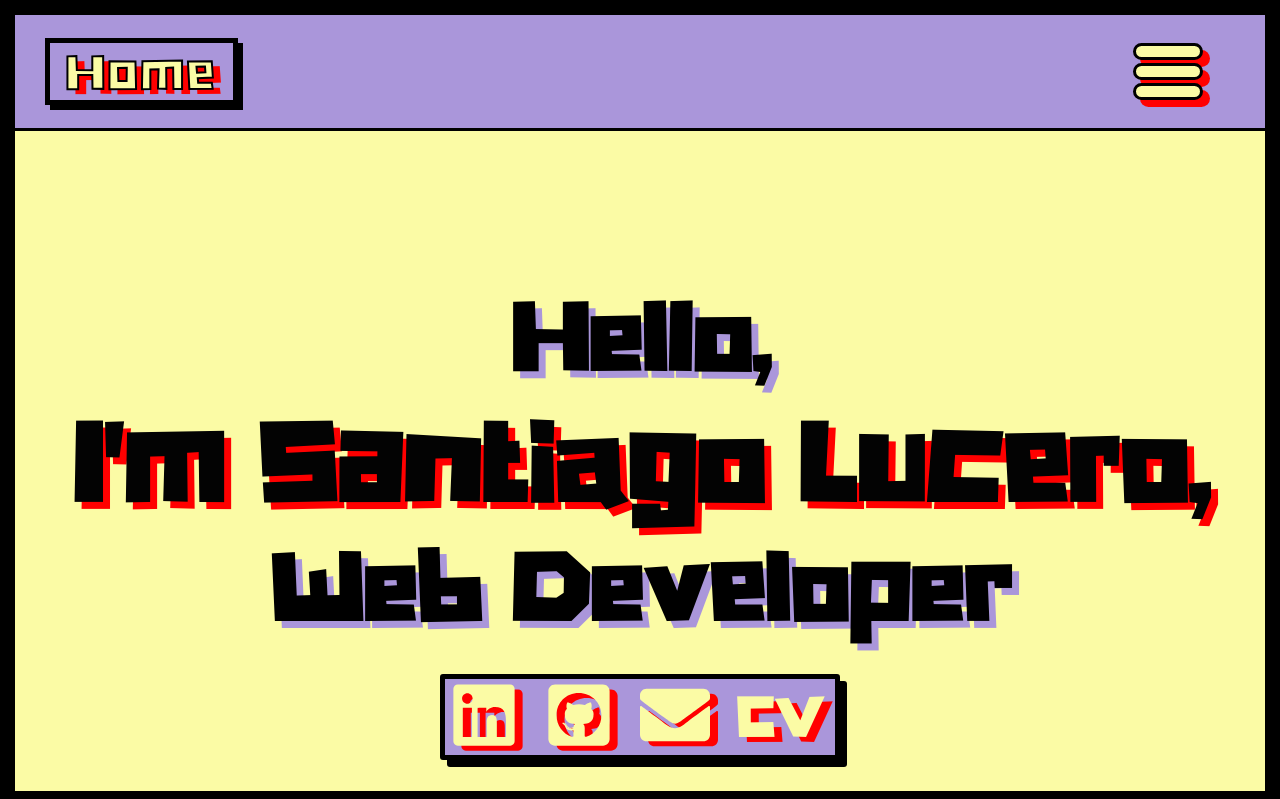
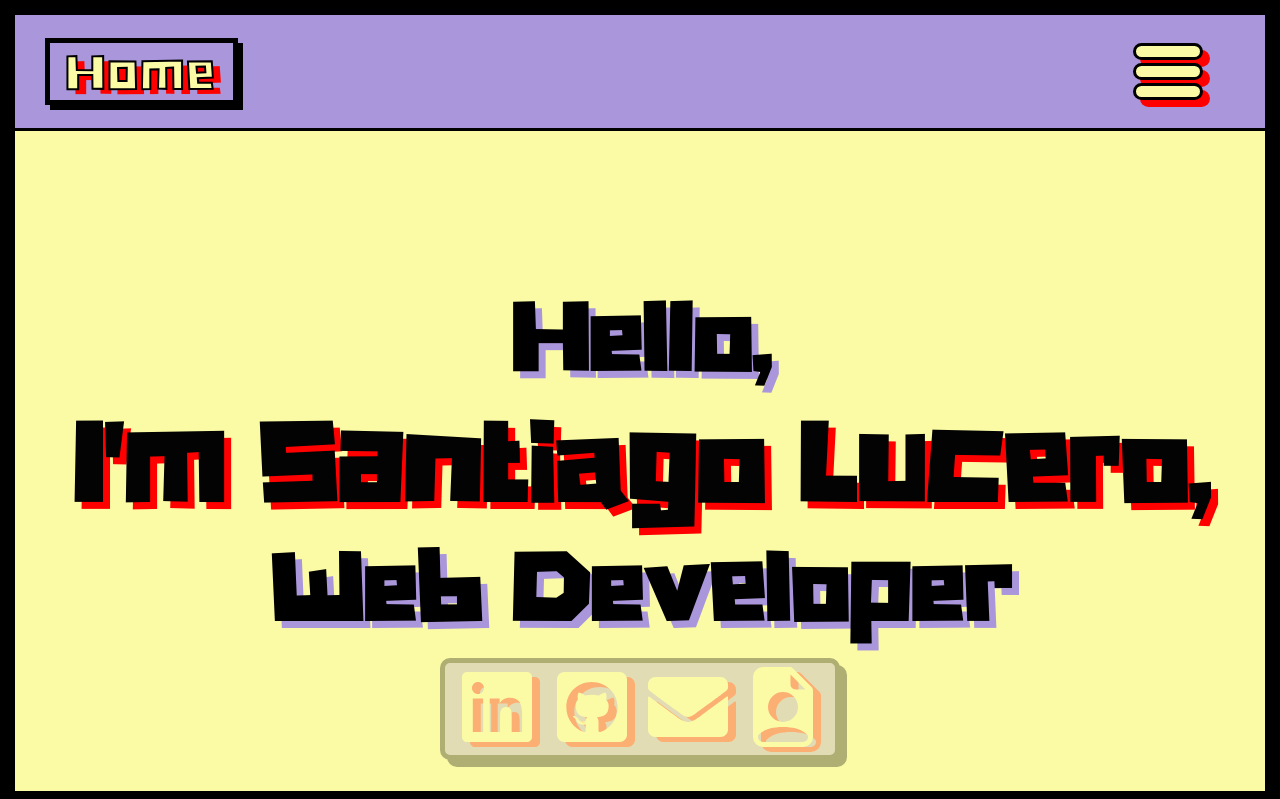
Before and after one commit to BStar098/bstar098Portfolio, a React (Create React App) app: page / in a window 1280 px wide. Shown: the top 799 px of the page. Built offline with nearby package versions, Linux system fonts and the light colour scheme.

Commit message:
visibility perk

```diff
--- a/package.json
+++ b/package.json
@@ -11,6 +11,7 @@
     "@testing-library/user-event": "^13.5.0",
     "framer-motion": "^7.6.12",
     "react": "^18.2.0",
+    "react-bootstrap-icons": "^1.10.2",
     "react-dom": "^18.2.0",
     "react-icons": "^4.6.0",
     "react-scripts": "5.0.1",
--- a/src/components/SocialMedia.js
+++ b/src/components/SocialMedia.js
@@ -1,45 +1,41 @@
 import React from "react";
 import { FaLinkedin, FaGithubSquare, FaEnvelope } from "react-icons/fa";
 import "../styles/SocialMedia/SocialMedia.css";
+import { FileEarmarkPersonFill } from "react-bootstrap-icons";
 
 function SocialMedia() {
   return (
-    <div className="socialMediaContainer">
     <div className="socialMedia">
       <a
-          className="socialMediaIcon"
         href="https://www.linkedin.com/in/santiago-del-sagrado-corazon-pintos-lucero-525b5323b/"
         target="_blank"
         rel="noopener noreferrer"
       >
-          <FaLinkedin size={70} />
+        <FaLinkedin className="socialMediaIcon" />
       </a>
 
       <a
-          className="socialMediaIcon"
         href="https://github.com/BStar098"
         target="_blank"
         rel="noopener noreferrer"
       >
-          <FaGithubSquare size={70} />
+        <FaGithubSquare className="socialMediaIcon" />
       </a>
 
       <a
-          className="socialMediaIcon"
         href="mailto:santinahuel098@gmail.com"
         target="_blank"
         rel="noopener noreferrer"
       >
-          <FaEnvelope size={70} />
+        <FaEnvelope className="socialMediaIcon" />
       </a>
       <a
         href="https://drive.google.com/uc?export=download&id=1t6eh9hvYaoaxPQ3Bb7joRQz4SFh_HkM-"
         target="_blank"
         rel="noopener noreferrer"
       >
-          <h1 className="cv">CV</h1>
+        <FileEarmarkPersonFill className="socialMediaIcon" />
       </a>
-      </div>
     </div>
   );
 }
--- a/src/styles/SocialMedia/SocialMedia.css
+++ b/src/styles/SocialMedia/SocialMedia.css
@@ -1,29 +1,32 @@
-.socialMediaContainer {
+.socialMedia {
+  display: flex;
+  justify-content: center;
   left: 50%;
   transform: translateX(-50%);
   position: fixed;
   bottom: 5%;
-  z-index: 9999;
-}
-
-.socialMedia {
-  display: flex;
+  z-index: 4;
   width: 25%;
   min-width: 400px;
+  white-space: nowrap;
   border: 5px solid black;
   box-shadow: 7px 7px black;
-  padding: 0.3% 1%;
-  gap: 5%;
-  border-radius: 3px;
-  align-items: center;
+  border-radius: 10px;
   background: #AA96DA;
+  opacity: 0.3;
+  transition: 0.3s;
 }
 .socialMedia > a {
   text-decoration: none;
-  width: 20%;
+  padding: 1% 2% 1% 2%;
+}
+
+.socialMedia:hover {
+  opacity: 1;
 }
 
 .socialMediaIcon {
+  font-size: 10vh;
   color: #fbfba5;
   cursor: pointer;
   filter: drop-shadow(8px 5px #ff0000);
@@ -32,18 +35,4 @@
 
 .socialMediaIcon:hover {
   transform: scale(2);
-  transition: 0.3s;
-}
-
-.cv {
-  font-size: 350%;
-  color: #fbfba5;
-  text-shadow: 8px 5px #ff0000;
-  cursor: pointer;
-  transition: 0.3s;
-}
-
-.cv:hover {
-  transform: scale(2);
-  transition: 0.3s;
 }/*# sourceMappingURL=SocialMedia.css.map */
--- a/src/styles/SocialMedia/SocialMedia.sass
+++ b/src/styles/SocialMedia/SocialMedia.sass
@@ -1,41 +1,33 @@
-.socialMediaContainer
+.socialMedia
+    display: flex
+    justify-content: center
     left: 50%
     transform: translateX(-50%)
     position: fixed
     bottom: 5%
-    z-index: 9999
+    z-index: 4
+    width: 25%
+    min-width: 400px
+    white-space: nowrap
+    border: 5px solid black
+    box-shadow: 7px 7px black
+    border-radius: 10px
+    background:#AA96DA
+    opacity: 0.3
+    transition: 0.3s
+    >a
+        text-decoration: none
+        padding: 1% 2% 1% 2%
 
 
+.socialMedia:hover
+        opacity: 1
 
-.socialMedia
-    display: flex
-    width: 25%
-    min-width: 400px
-    border: 5px solid black
-    box-shadow: 7px 7px black
-    padding: 0.3% 1%
-    gap: 5%
-    border-radius: 3px
-    align-items: center
-    background:#AA96DA
-
-    >a
-        text-decoration: none
-        width: 20%
 .socialMediaIcon
+    font-size: 10vh
     color: #fbfba5
     cursor: pointer
     filter: drop-shadow(8px 5px #ff0000)
     transition: 0.3s
 .socialMediaIcon:hover
     transform: scale(2)
-    transition: 0.3s
-.cv
-    font-size: 350%
-    color: #fbfba5
-    text-shadow: 8px 5px #ff0000
-    cursor: pointer
-    transition: 0.3s
-.cv:hover
-    transform: scale(2)
-    transition: 0.3s
```
Also changed, not shown: 2 other files (tests, documents, lock files or other folders). Lines whose indentation alone changed are shown as unchanged.
